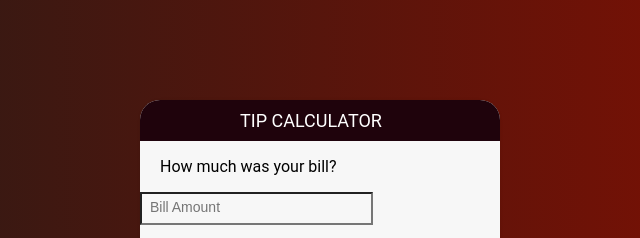
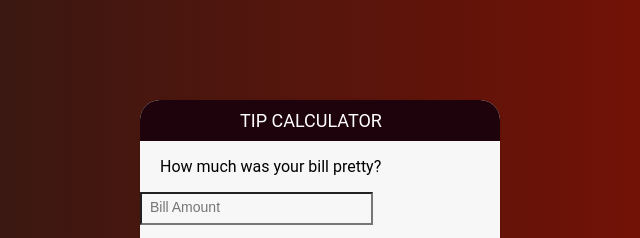
Before and after one commit to Oualid-Amzil/food-nutrition, a plain HTML site: page index.html in a window 1280 px wide. Shown: the top 238 px of the page, 320-960 px from the left. Drawn offline with Linux system fonts and the light colour scheme.

Commit message:
name change

```diff
--- a/index.html
+++ b/index.html
@@ -11,7 +11,7 @@
           <div id="calculator">
 
             <form>
-                <p>How much was your bill?</p>
+                <p>How much was your bill pretty?</p>
                 <input type="text" id="billamt" placeholder="Bill Amount">
                 <p>How was your service?</p>
                 <select id="serviceQual">
```
